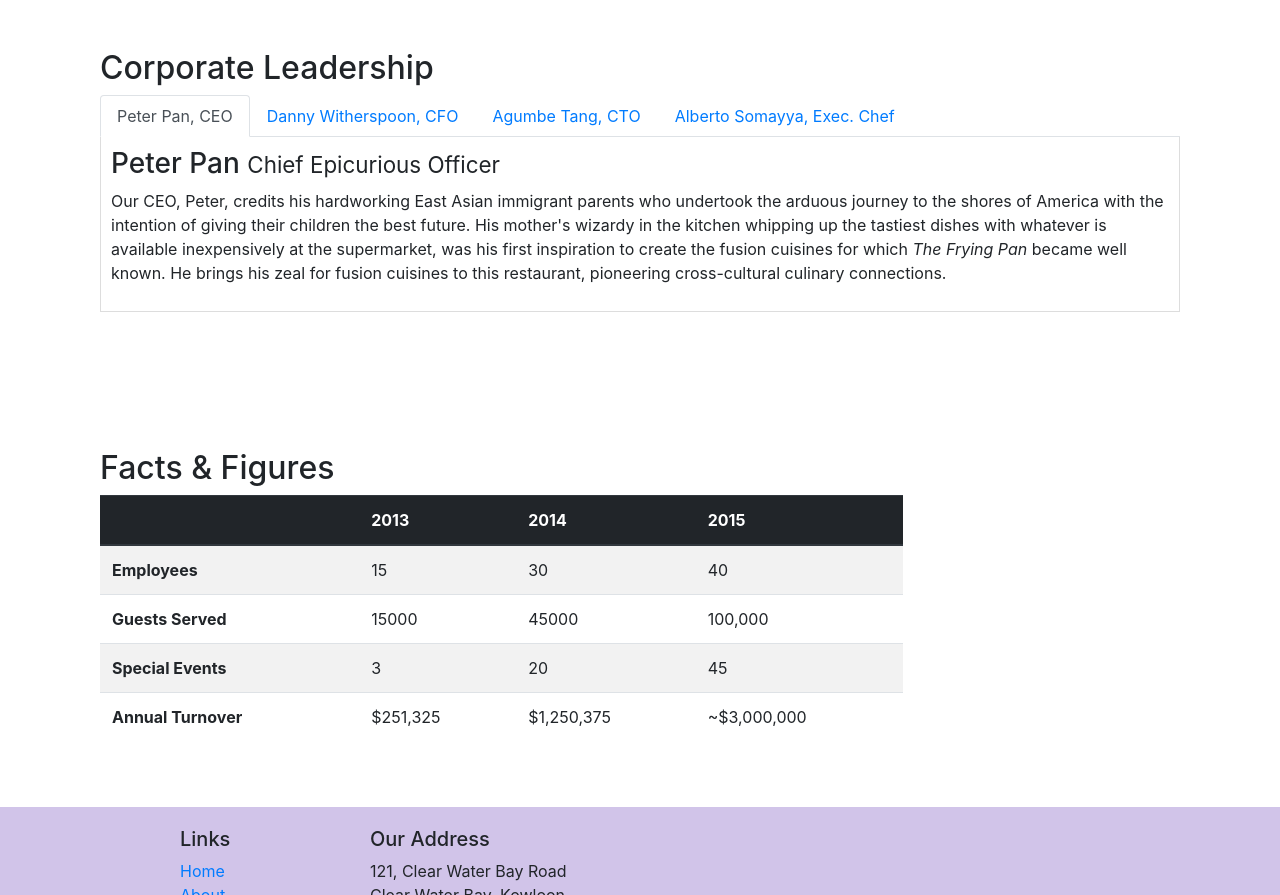
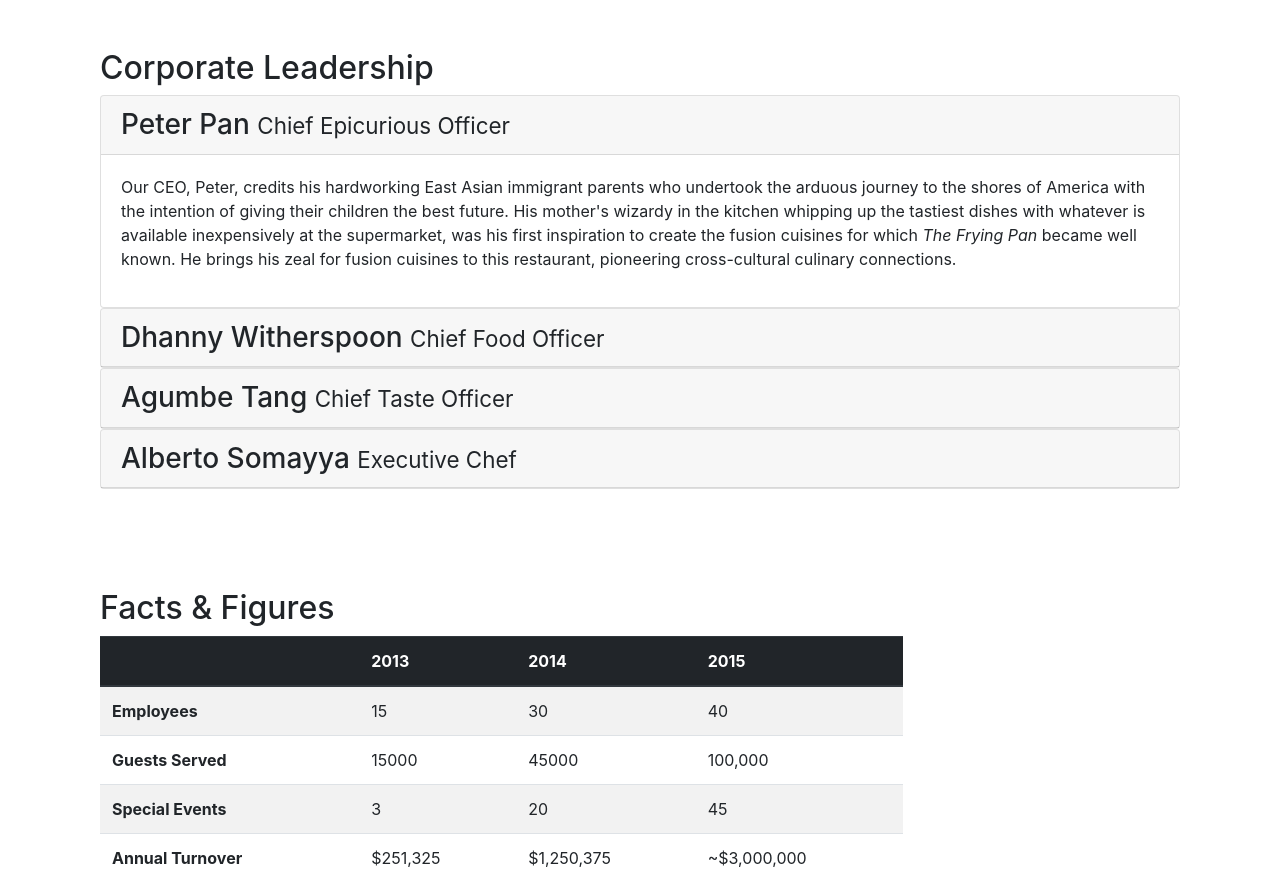
Before and after one commit to shubhampatil5/ConFusion, a website: page aboutus.html in a window 1280 px wide. Shown: the part 978-1873 px from the top of the page. Drawn offline with nearby package versions, Linux system fonts and the light colour scheme.

Commit message:
accordion

```diff
--- a/aboutus.html
+++ b/aboutus.html
@@ -104,42 +104,67 @@
         <div class="row row-content">
             <div class="col-sm ">
                 <h2>Corporate Leadership</h2>
-                <ul class="nav nav-tabs">
-                    <li class="nav-item">
-                        <a class="nav-link active" href="#peter" role="tab" data-toggle="tab">Peter Pan, CEO</a>
-                    </li>
-                    <li class="nav-item">
-                      <a class="nav-link" href="#danny" role="tab"
-                        data-toggle="tab">Danny Witherspoon, CFO</a>
-                    </li>
-                    <li class="nav-item">
-                      <a class="nav-link" href="#agumbe"role="tab"
-                        data-toggle="tab">Agumbe Tang, CTO</a>
-                    </li>
-                    <li class="nav-item">
-                      <a class="nav-link" href="#alberto" role="tab"
-                        data-toggle="tab">Alberto Somayya, Exec. Chef</a>
-                    </li>
-                </ul>
 
-                </ul>
-                <div class="tab-content">
-                    <div role="tabpanel" class="tab-pane fade show active" id="peter">
-                            <h3>Peter Pan <small>Chief Epicurious Officer</small></h3>
-                            <p class="d-none d-sm-block">Our CEO, Peter, credits his hardworking East Asian immigrant parents who undertook the arduous journey to the shores of America with the intention of giving their children the best future. His mother's wizardy in the kitchen whipping up the tastiest dishes with whatever is available inexpensively at the supermarket, was his first inspiration to create the fusion cuisines for which <em>The Frying Pan</em> became well known. He brings his zeal for fusion cuisines to this restaurant, pioneering cross-cultural culinary connections.</p>
+
+                <div id="accordion">
+                    <div class="card">
+                        <div class="card-header" role="tab" id="peterhead">
+                             <h3 class="mb-0">
+                                <a class="collapsed" data-toggle="collapse" data-target="#peter" > Peter Pan <small>Chief Epicurious Officer</small>
+                                </a>
+                            </h3>
+                        </div>
+
+                        <div role="tabpanel" class="collapse show" id="peter" data-parent="#accordion">
+                            <div class="card-body">
+                                <p class="d-none d-sm-block">Our CEO, Peter, credits his hardworking East Asian immigrant parents who undertook the arduous journey to the shores of America with the intention of giving their children the best future. His mother's wizardy in the kitchen whipping up the tastiest dishes with whatever is available inexpensively at the supermarket, was his first inspiration to create the fusion cuisines for which <em>The Frying Pan</em> became well known. He brings his zeal for fusion cuisines to this restaurant, pioneering cross-cultural culinary connections.</p>
+                            </div>
+                        </div>
                     </div>
-                    <div role="tabpanel" class="tab-pane fade" id="danny">
-                            <h3>Dhanny Witherspoon <small>Chief Food Officer</small></h3>
-                            <p class="d-none d-sm-block">Our CFO, Danny, as he is affectionately referred to by his colleagues, comes from a long established family tradition in farming and produce. His experiences growing up on a farm in the Australian outback gave him great appreciation for varieties of food sources. As he puts it in his own words, <em>Everything that runs, wins, and everything that stays, pays!</em></p>
+                    <div class="card">
+                        <div class="card-header" role="tab" id="dannyhead">
+                            <h3 class="mb-0">
+                                <a class="collapsed" data-toggle="collapse" data-target="#danny">
+                                    Dhanny Witherspoon <small>Chief Food Officer</small>
+                                </a>
+                            </h3>
+                        </div>
+                        <div role="tabpanel" class="collapse" id="danny" data-parent="#accordion">
+                            <div class="card-body">
+                                <p class="d-none d-sm-block">Our CFO, Danny, as he is affectionately referred to by his colleagues, comes from a long established family tradition in farming and produce. His experiences growing up on a farm in the Australian outback gave him great appreciation for varieties of food sources. As he puts it in his own words, <em>Everything that runs, wins, and everything that stays, pays!</em></p>
+                            </div>
+                        </div>
                     </div>
-                    <div role="tabpanel" class="tab-pane fade" id="agumbe">
-                            <h3>Agumbe Tang <small>Chief Taste Officer</small></h3>
-                            <p class="d-none d-sm-block">Blessed with the most discerning gustatory sense, Agumbe, our CTO, personally ensures that every dish that we serve meets his exacting tastes. Our chefs dread the tongue lashing that ensues if their dish does not meet his exacting standards. He lives by his motto, <em>You click only if you survive my lick.</em></p>
+                    <div class="card">
+                            <div class="card-header" role="tab" id="agumbehead">
+                            <h3 class="mb-0">
+                                <a class="collapsed" data-toggle="collapse" data-target="#agumbe">
+                                Agumbe Tang <small>Chief Taste Officer</small>
+                                </a>
+                            </h3>
+                        </div>
+                        <div class="collapse" id="agumbe" data-parent="#accordion">
+                            <div class="card-body">
+                                <p class="d-none d-sm-block">Blessed with the most discerning gustatory sense, Agumbe, our CTO, personally ensures that every dish that we serve meets his exacting tastes. Our chefs dread the tongue lashing that ensues if their dish does not meet his exacting standards. He lives by his motto, <em>You click only if you survive my lick.</em></p>
+                            </div>
+                        </div>
                     </div>
-                    <div role="tabpanel" class="tab-pane fade" id="alberto">
-                            <h3>Alberto Somayya <small>Executive Chef</small></h3>
-                            <p class="d-none d-sm-block">Award winning three-star Michelin chef with wide International experience having worked closely with whos-who in the culinary world, he specializes in creating mouthwatering Indo-Italian fusion experiences. He says, <em>Put together the cuisines from the two craziest cultures, and you get a winning hit! Amma Mia!</em></p>
+                    <div class="card">
+                            <div class="card-header" role="tab" id="albertohead">
+                            <h3 class="mb-0">
+                                <a class="collapsed" data-toggle="collapse" data-target="#alberto">
+                                Alberto Somayya <small>Executive Chef</small>
+                                </a>
+                            </h3>
+                        </div>
+                        <div class="collapse" id="alberto" data-parent="#accordion">
+                            <div class="card-body">
+                                <p class="d-none d-sm-block">Award winning three-star Michelin chef with wide International experience having worked closely with whos-who in the culinary world, he specializes in creating mouthwatering Indo-Italian fusion experiences. He says, <em>Put together the cuisines from the two craziest cultures, and you get a winning hit! Amma Mia!</em></p>
+                            </div>
+                        </div>
                     </div>
+
+
                 </div>
             </div>
        </div>
```
